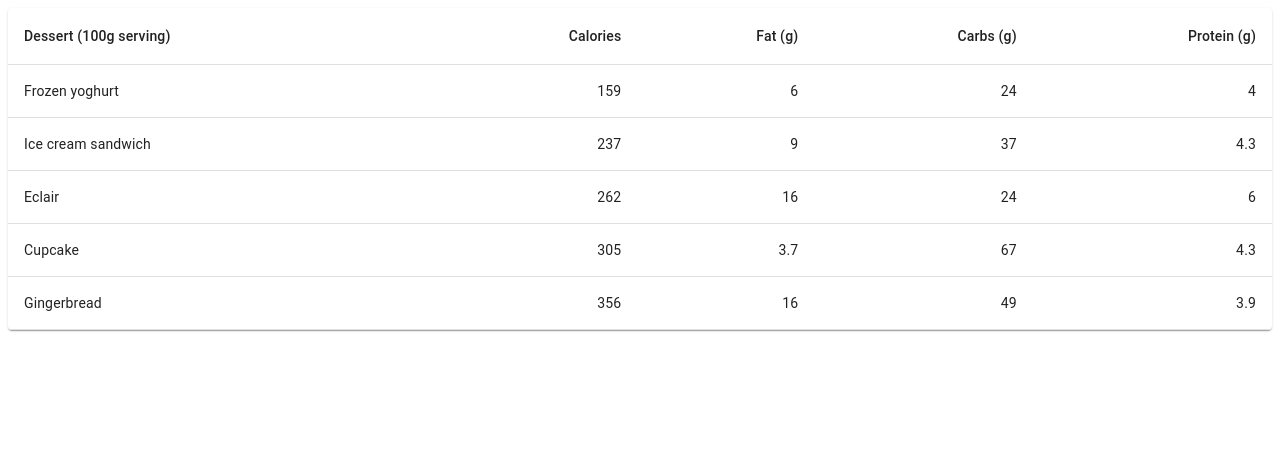
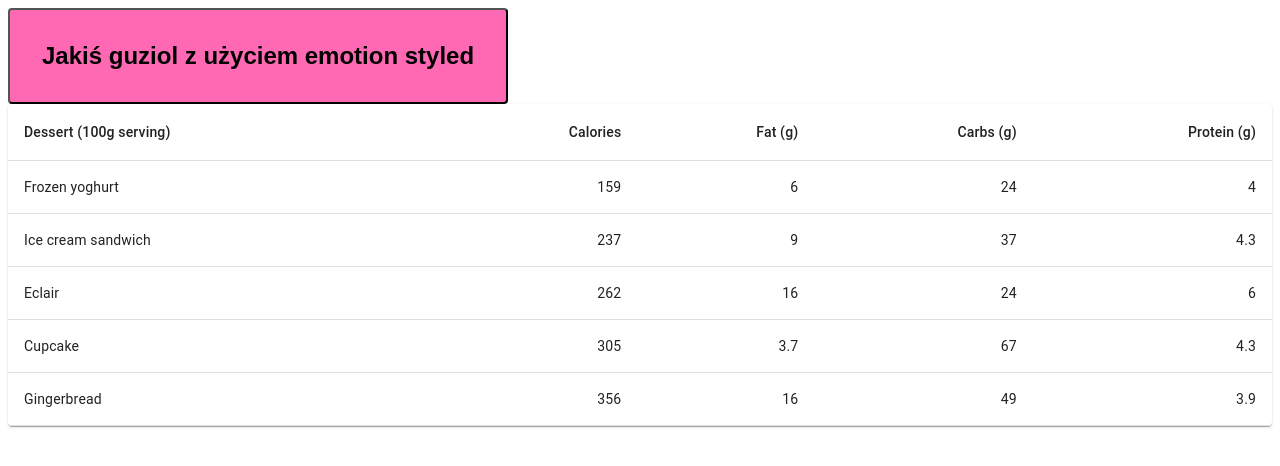
Before and after one commit to CodersCampTeam/learning-tool, a React (Create React App) app in the folder client/: page / in a window 1280 px wide. Shown: the top 466 px of the page. Built offline with nearby package versions, Linux system fonts and the light colour scheme.

Commit message:
[#62] emotion - initial setup

```diff
--- a/client/package.json
+++ b/client/package.json
@@ -3,6 +3,10 @@
   "version": "0.1.0",
   "private": true,
   "dependencies": {
+    "@emotion/babel-plugin": "^11.2.0",
+    "@emotion/css": "^11.1.3",
+    "@emotion/react": "^11.1.5",
+    "@emotion/styled": "^11.1.5",
     "@material-ui/core": "^4.11.3",
     "@material-ui/data-grid": "^4.0.0-alpha.22",
     "@material-ui/icons": "^4.11.2",
--- a/client/src/App.tsx
+++ b/client/src/App.tsx
@@ -7,6 +7,25 @@ import TableContainer from '@material-ui/core/TableContainer';
 import TableHead from '@material-ui/core/TableHead';
 import TableRow from '@material-ui/core/TableRow';
 import Paper from '@material-ui/core/Paper';
+import styled from '@emotion/styled';
+import { css, jsx } from '@emotion/react'
+
+const Button = styled.button`
+  padding: 32px;
+  background-color: hotpink;
+  font-size: 24px;
+  border-radius: 4px;
+  color: black;
+  font-weight: bold;
+  &:hover {
+    color: white;
+  }
+`
+const titleStyle = css({
+  boxSizing: 'border-box',
+  width: 300,
+  height: 200
+})
 
 const useStyles = makeStyles({
   table: {
@@ -30,6 +49,8 @@ export default function BasicTable() {
   const classes = useStyles();
 
   return (
+    <React.Fragment>
+      <Button>Jakiś guziol z użyciem emotion styled</Button>
     <TableContainer component={Paper}>
       <Table className={classes.table} aria-label="simple table">
         <TableHead>
@@ -56,5 +77,6 @@ export default function BasicTable() {
         </TableBody>
       </Table>
     </TableContainer>
+    </React.Fragment>
   );
 }
--- a/client/tsconfig.json
+++ b/client/tsconfig.json
@@ -1,5 +1,8 @@
 {
   "compilerOptions": {
+      "types": [
+        "@emotion/react"
+      ],
     "target": "es5",
     "lib": [
       "dom",
@@ -18,7 +21,8 @@
     "resolveJsonModule": true,
     "isolatedModules": true,
     "noEmit": true,
-    "jsx": "react-jsx"
+    "jsx": "react-jsx",
+    "jsxImportSource": "@emotion/react"
   },
   "include": [
     "src"
```
Also changed, not shown: client/.babelrc (added), 1 other file (tests, documents, lock files or other folders).
